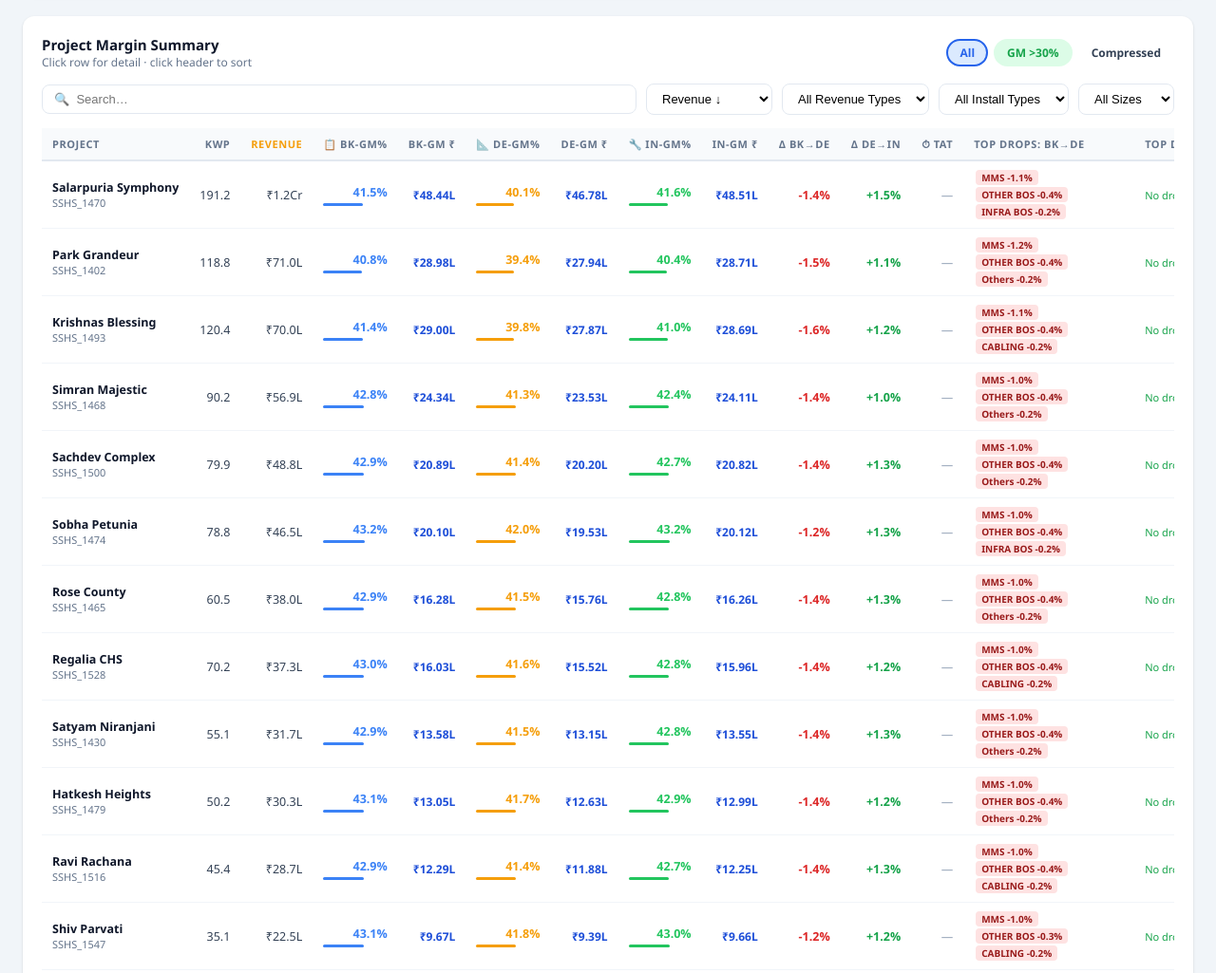
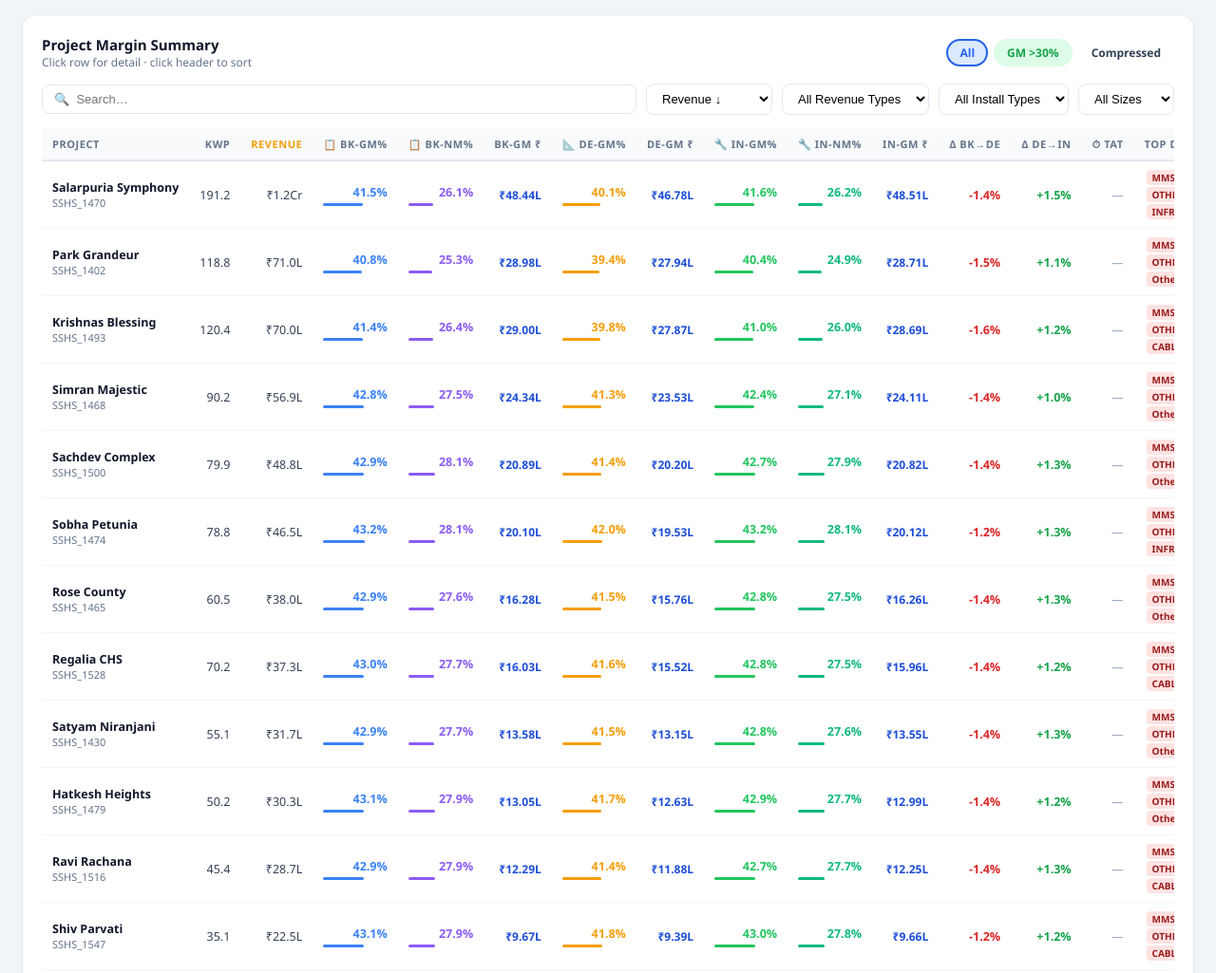
Before and after one commit to sanketmhatre-png/SolarSquare-Margin-Intelligence, a plain HTML site: page index.html in a window 1280 px wide. Shown: the part 2120-3145 px from the top of the page at 95% size. Drawn offline with nearby package versions, Linux system fonts and the light colour scheme.

Commit message:
Update index.html

```diff
--- a/index.html
+++ b/index.html
@@ -629,10 +629,12 @@ tr:hover td{background:#fafbfc}
               <th onclick="sortBy('kwp')" data-col="kwp" class="t-r">KWp</th>
               <th onclick="sortBy('revenue')" data-col="revenue" class="t-r">Revenue</th>
               <th onclick="sortBy('bkGM')" data-col="bkGM" class="t-r">📋 Bk-GM%</th>
+              <th onclick="sortBy('bkNM')" data-col="bkNM" class="t-r">📋 Bk-NM%</th>
               <th onclick="sortBy('bkGMabs')" data-col="bkGMabs" class="t-r">Bk-GM ₹</th>
               <th onclick="sortBy('deGM')" data-col="deGM" class="t-r">📐 De-GM%</th>
               <th onclick="sortBy('deGMabs')" data-col="deGMabs" class="t-r">De-GM ₹</th>
               <th onclick="sortBy('instGM')" data-col="instGM" class="t-r">🔧 In-GM%</th>
+              <th onclick="sortBy('insNM')" data-col="insNM" class="t-r">🔧 In-NM%</th>
               <th onclick="sortBy('insGMabs')" data-col="insGMabs" class="t-r">In-GM ₹</th>
               <th onclick="sortBy('dBkDe')" data-col="dBkDe" class="t-r">Δ Bk→De</th>
               <th onclick="sortBy('dDeIn')" data-col="dDeIn" class="t-r">Δ De→In</th>
@@ -1989,6 +1991,8 @@ function renderTable(){
       insGMabs:[a.insGM!=null?a.revenue-a.insCost:0,b.insGM!=null?b.revenue-b.insCost:0],
       dBkDe:[dBkDeA,dBkDeB],dDeIn:[dDeInA,dDeInB],
       tat:[a.tatDays||0,b.tatDays||0],
+      bkNM:[a.bkNM||0,b.bkNM||0],
+      insNM:[a.insNM||0,b.insNM||0],
       name:[a.name,b.name]}[sortCol]||[a.revenue,b.revenue];
     return typeof v[0]==='string'?sortDir*v[0].localeCompare(v[1]):sortDir*(v[0]-v[1]);
   });
@@ -2010,10 +2014,12 @@ function renderTable(){
       <td class="t-r">${p.kwp.toFixed(1)}</td>
       <td class="t-r">${fmt(p.revenue)}</td>
       <td class="t-r">${mc(p.bkGM,'#3b82f6')}</td>
+      <td class="t-r">${mc(p.bkNM,'#8b5cf6')}</td>
       <td class="t-r">${fmtAbs(bkGMabs)}</td>
       <td class="t-r">${p.deGM!=null?mc(p.deGM,'#f59e0b'):'<span style="color:#94a3b8;font-size:11px">No BOM</span>'}</td>
       <td class="t-r">${p.deGM!=null?fmtAbs(deGMabs):'<span style="color:#94a3b8;font-size:11px">—</span>'}</td>
       <td class="t-r">${p.insGM!=null?mc(p.insGM,'#22c55e'):'<span style="color:#94a3b8;font-size:11px">Pending</span>'}</td>
+      <td class="t-r">${p.insNM!=null?mc(p.insNM,'#10b981'):'<span style="color:#94a3b8;font-size:11px">Pending</span>'}</td>
       <td class="t-r">${p.insGM!=null?fmtAbs(insGMabs):'<span style="color:#94a3b8;font-size:11px">—</span>'}</td>
       <td class="t-r">${dHtml(dBkDe)}</td>
       <td class="t-r">${dHtml(dDeIn)}</td>
```
